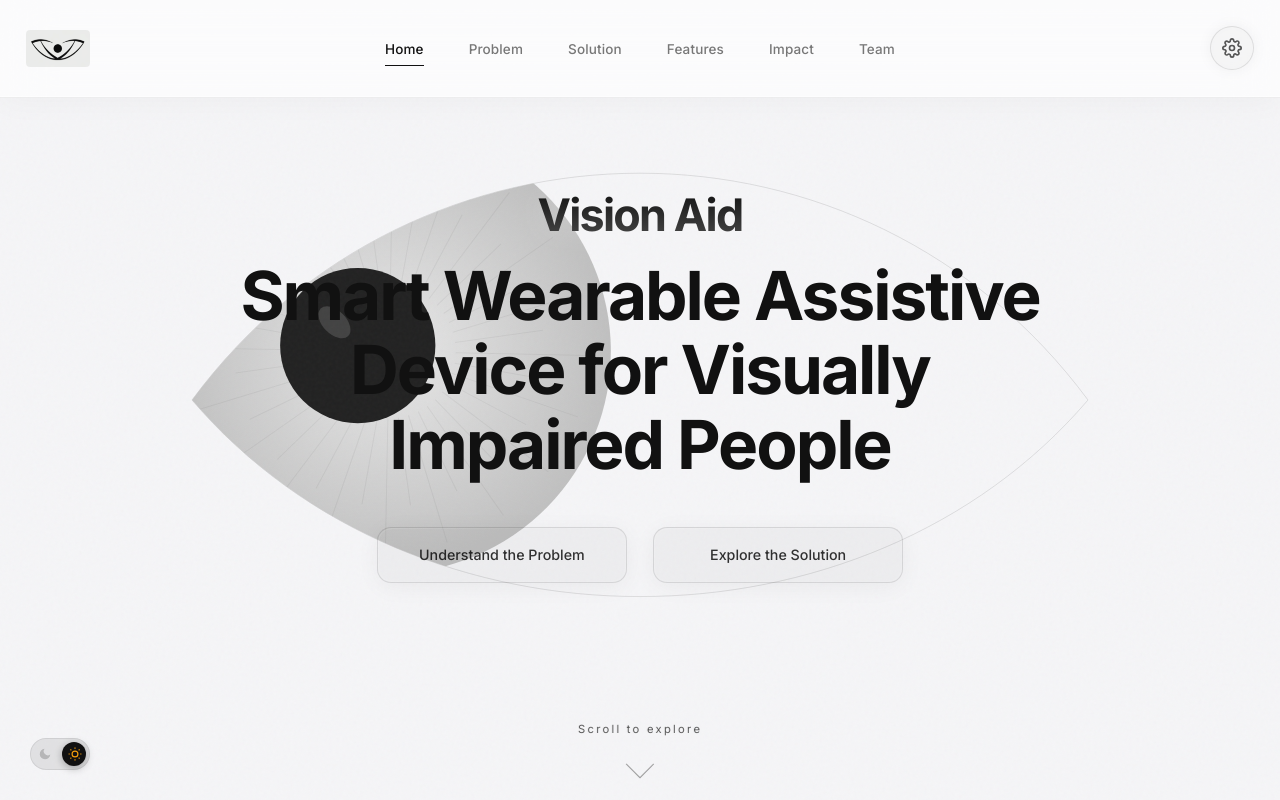
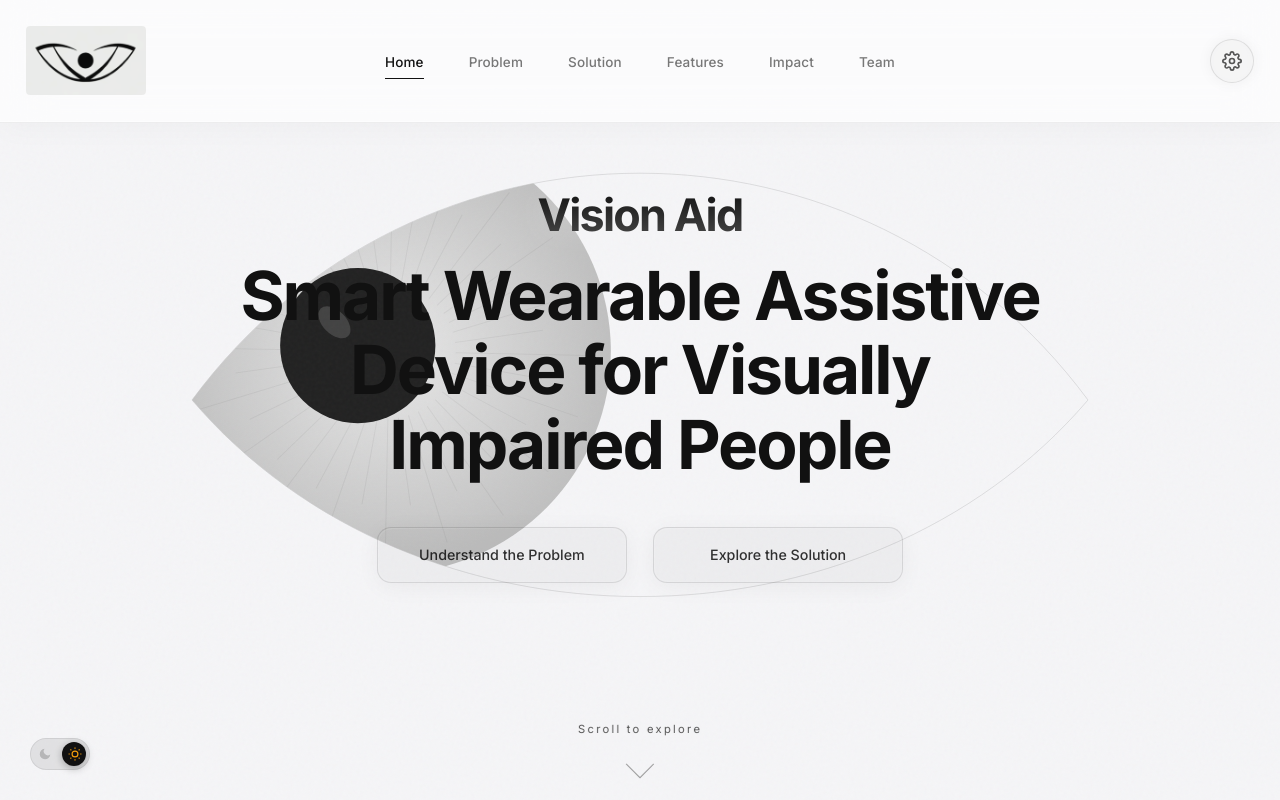
Before and after one commit to entr0py-y/VisionAid, a website: page public/index.html in a window 1280 px wide. Drawn offline with Linux system fonts and the light colour scheme.

Commit message:
Increase logo size to 120px

```diff
--- a/public/style.css
+++ b/public/style.css
@@ -374,7 +374,7 @@ a:hover {
 }
 
 .logo-icon {
-    width: 64px;
+    width: 120px;
     height: auto;
     object-fit: contain;
     border-radius: 4px;
```
